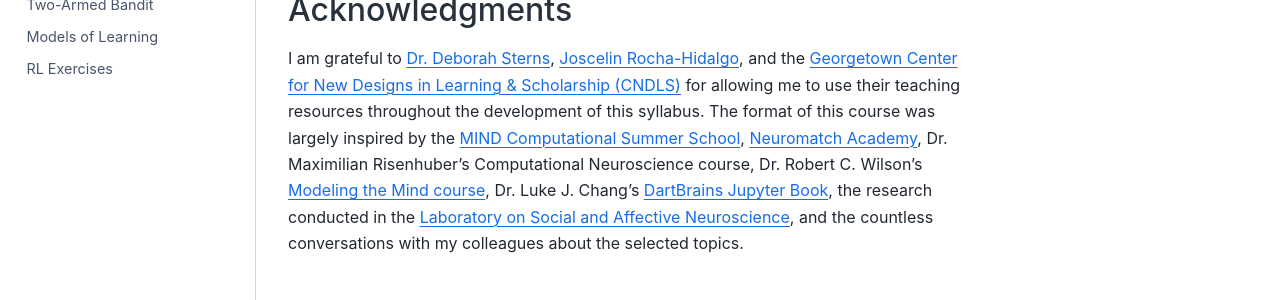
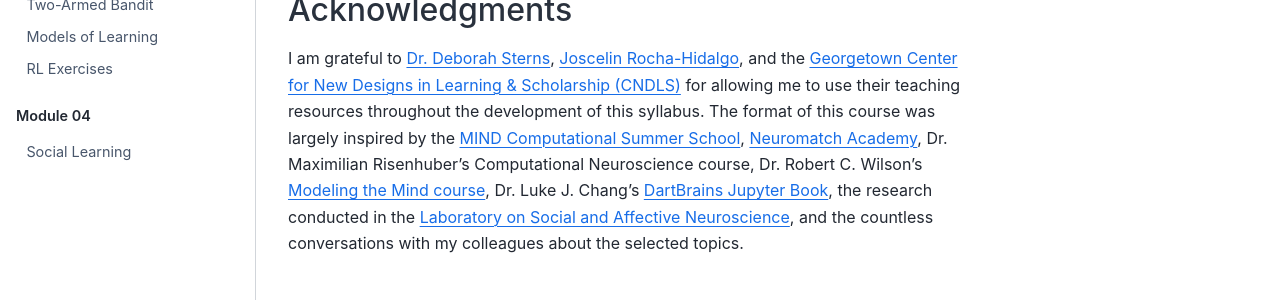
Before and after one commit to shawnrhoads/gu-psyc-347, a Jupyter Book: the page built from docs/index.md, in a window 1280 px wide and 1372 px high. Shown: the part 778-1078 px from the top of the window. Built offline with Jupyter Book 1.0.4 settings and Sphinx 7.4.7 and the Sphinx Book theme 1.1.4, drawn with Linux system fonts in a browser that asks for light colours; some of the changed lines change nothing that is shown.

Commit message:
Added Social Learning Module

```diff
--- a/docs/_toc.yml
+++ b/docs/_toc.yml
@@ -23,9 +23,9 @@
     - file: module-03-00_Two-Armed-Bandit
     - file: module-03-01_Models-of-Learning
     - file: module-03-02_RL-Exercises
-# - part: Module 04
-#   chapters:
-#     - file: module-04-00_Social-Learning
+- part: Module 04
+  chapters:
+    - file: module-04-00_Social-Learning
 #     - file: module-04-01_Threat-Learning
 #     - file: module-04-02_Prosocial-Learning
 # - part: Module 05
```
Also changed, not shown: docs/module-04-00_Social-Learning.ipynb.
